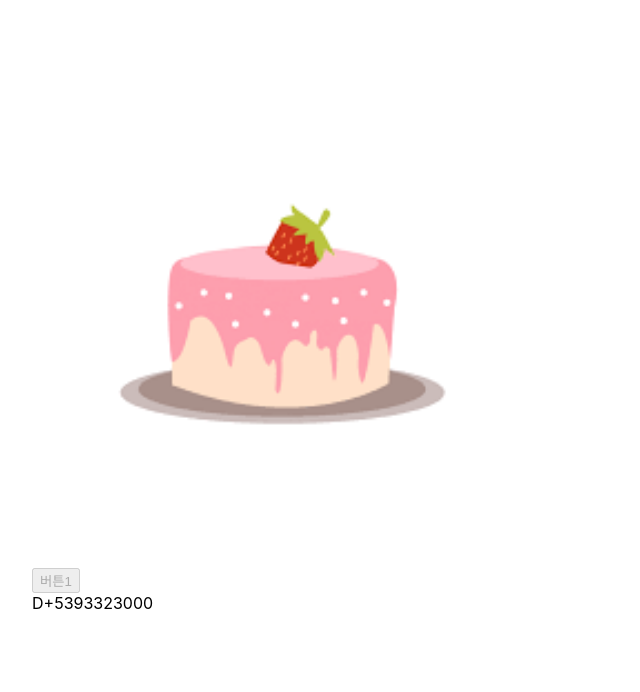
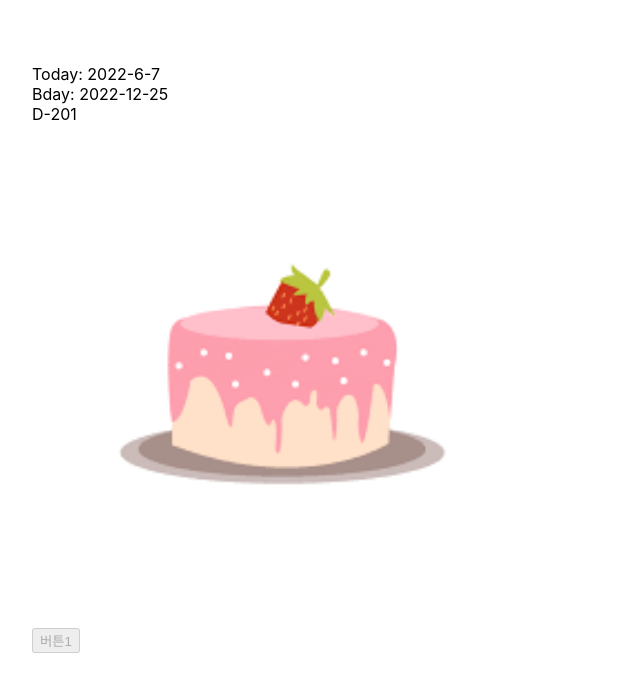
Before and after one commit to BungaeThunder/Bungae-Front, a Next.js app: page /cake in a window 1280 px wide. Shown: the top 692 px of the page, without its empty margins (0-640 px from the left). Built offline with nearby package versions, Linux system fonts and the light colour scheme.

Commit message:
feat(cake): ddaycount

```diff
--- a/component/cake/DdayCount.tsx
+++ b/component/cake/DdayCount.tsx
@@ -1,17 +1,18 @@
 import React from 'react';
 
-type Birthday = {
+type dDay = {
 	Birthday: string;
+	Today: string;
 };
 
-export const DdayCount: React.FC<Birthday> = ({ Birthday }) => {
+export const DdayCount: React.FC<dDay> = ({ Birthday, Today }) => {
 	const BirthdayDate = new Date(Birthday);
-	const TodayDate = new Date();
-	const DateDiff = Math.abs(BirthdayDate.getTime() - TodayDate.getTime());
+	const TodayDate = new Date(Today);
+	const DateDiff = Math.abs((BirthdayDate.getTime() - TodayDate.getTime()) / (1000 * 60 * 60 * 24));
 	return (
 		<div>
-			D{BirthdayDate < TodayDate ? '-' : '+'}
-			{DateDiff}
+			D{BirthdayDate > TodayDate ? '-' : '+'}
+			{Math.floor(DateDiff)}
 		</div>
 	);
 	//return <button disabled={isArticle}>버튼1</button>;
--- a/pages/cake/index.tsx
+++ b/pages/cake/index.tsx
@@ -5,20 +5,27 @@ import Image from 'next/image';
 import { AddLetterButton } from '../../component/cake/AddLetterButton';
 import { DdayCount } from '../../component/cake/DdayCount';
 import styles from '../../styles/Cake.module.css';
+const now = new Date();
+const bday = new Date('2022-12-25');
 
 const Cake: NextPage = () => {
 	const isArticle = true;
 	return (
 		<div className={styles.container}>
 			<main className={styles.main}>
+				<div className={styles.dday}>
+					<div>Today: {now.getFullYear() + '-' + (now.getMonth() + 1) + '-' + now.getDate()}</div>
+					<div>Bday: {bday.getFullYear() + '-' + (bday.getMonth() + 1) + '-' + bday.getDate()}</div>
+					<DdayCount
+						Birthday={bday.getFullYear() + '-' + (bday.getMonth() + 1) + '-' + bday.getDate()}
+						Today={now.getFullYear() + '-' + (now.getMonth() + 1) + '-' + now.getDate()}
+					></DdayCount>
+				</div>
 				<div className={styles.cake}>
 					<Image src="/images/cake.png" alt="cake" height={500} width={500} />
 				</div>
 				<div className={styles.button}>
 					<AddLetterButton isArticle={isArticle} />
-				</div>
-				<div className={styles.dday}>
-					<DdayCount Birthday="2022-08-09"></DdayCount>
 				</div>
 			</main>
 		</div>
```
